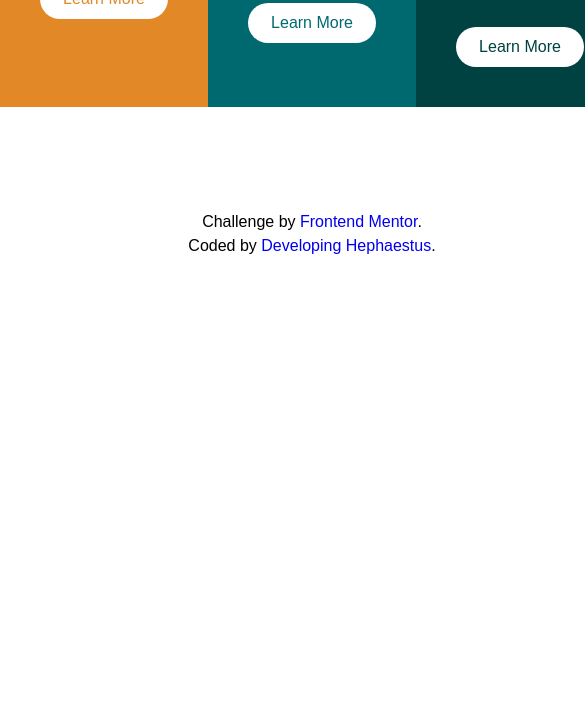
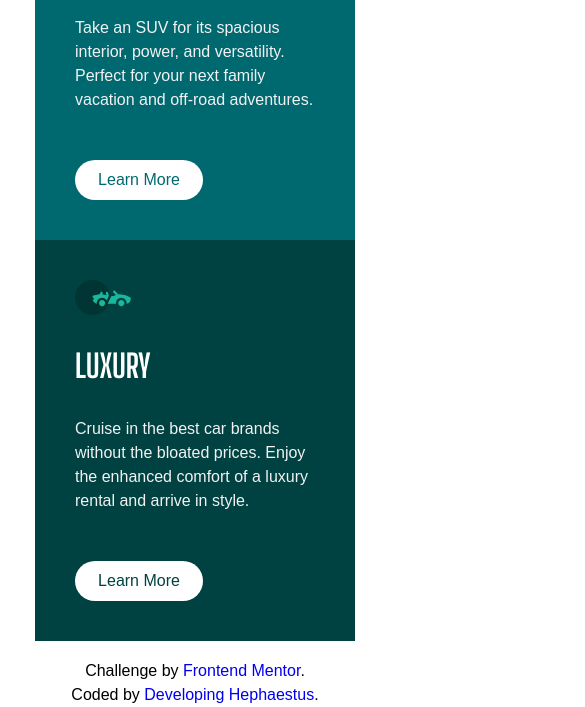
Before and after one commit to UnknownBuilder/FEmentor_three_column_preview_card, a plain HTML site: page index.html in a window 390 px wide. Shown: the part 586-1293 px from the top of the page, 585 px wide, since content can reach past the window. Before the commit the page ends 844 px from the top, so only its background shows below. Drawn offline with Linux system fonts and the light colour scheme.

Commit message:
added mobile responsiveness

```diff
--- a/style.css
+++ b/style.css
@@ -33,22 +33,23 @@ body {
 
 }
 
+img {
+
+    width:3.5rem;
+}
+
 main {
 
     display: flex;
     max-width: 60rem;
     border-radius: 3.5rem;
+    margin: 1.5rem;
 }
 
 p {
 
     color: var(--clr-veryLightGray);
     line-height: 1.5rem;
-}
-
-img {
-
-    width:3.5rem;
 }
 
 footer {
@@ -154,3 +155,18 @@ footer p {
 
     background-color: var(--clr-primary-veryDarkCyan);
 }
+
+@media (max-width:700px) {
+
+    main {
+
+        display: block;
+        max-width:20rem;
+    }
+
+    .btn {
+
+        margin-top: 1.0rem;
+    }
+
+}
```
